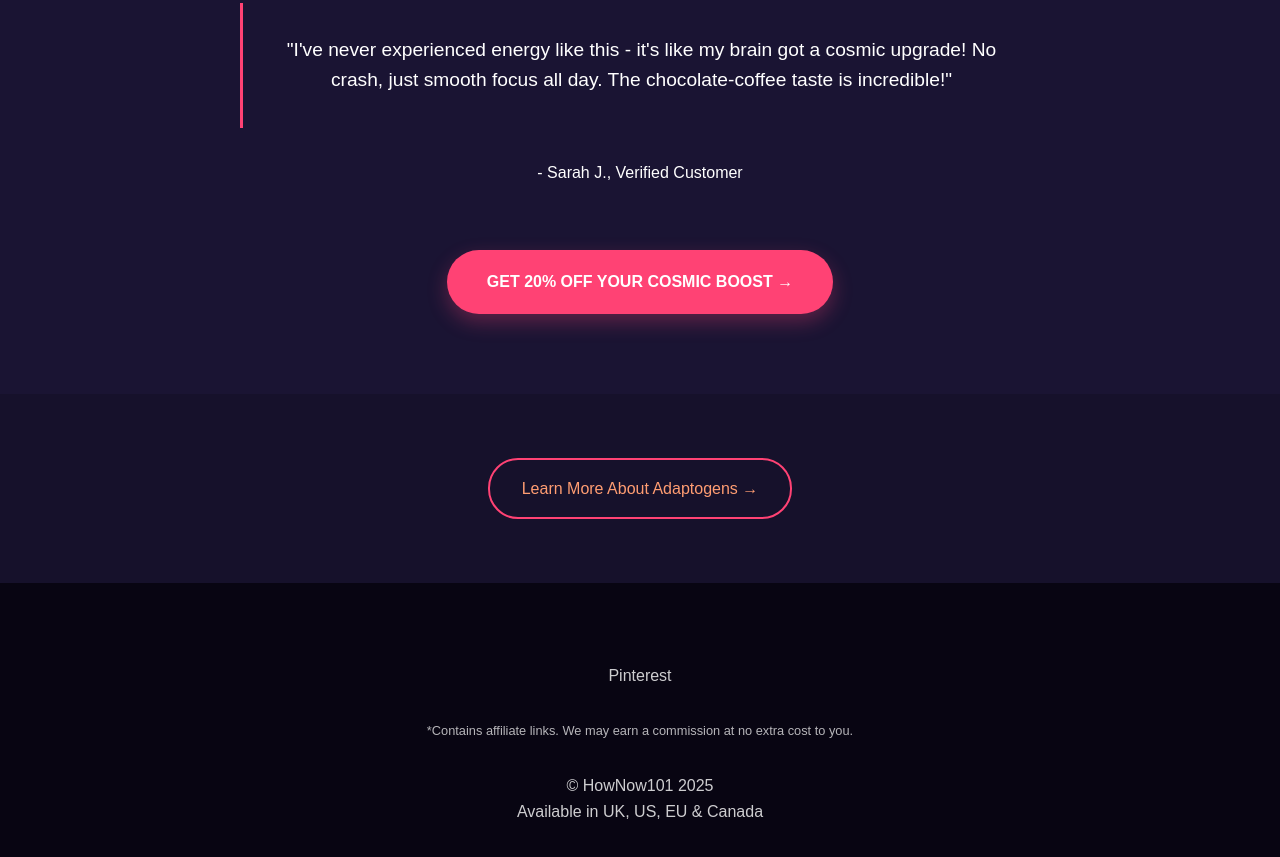
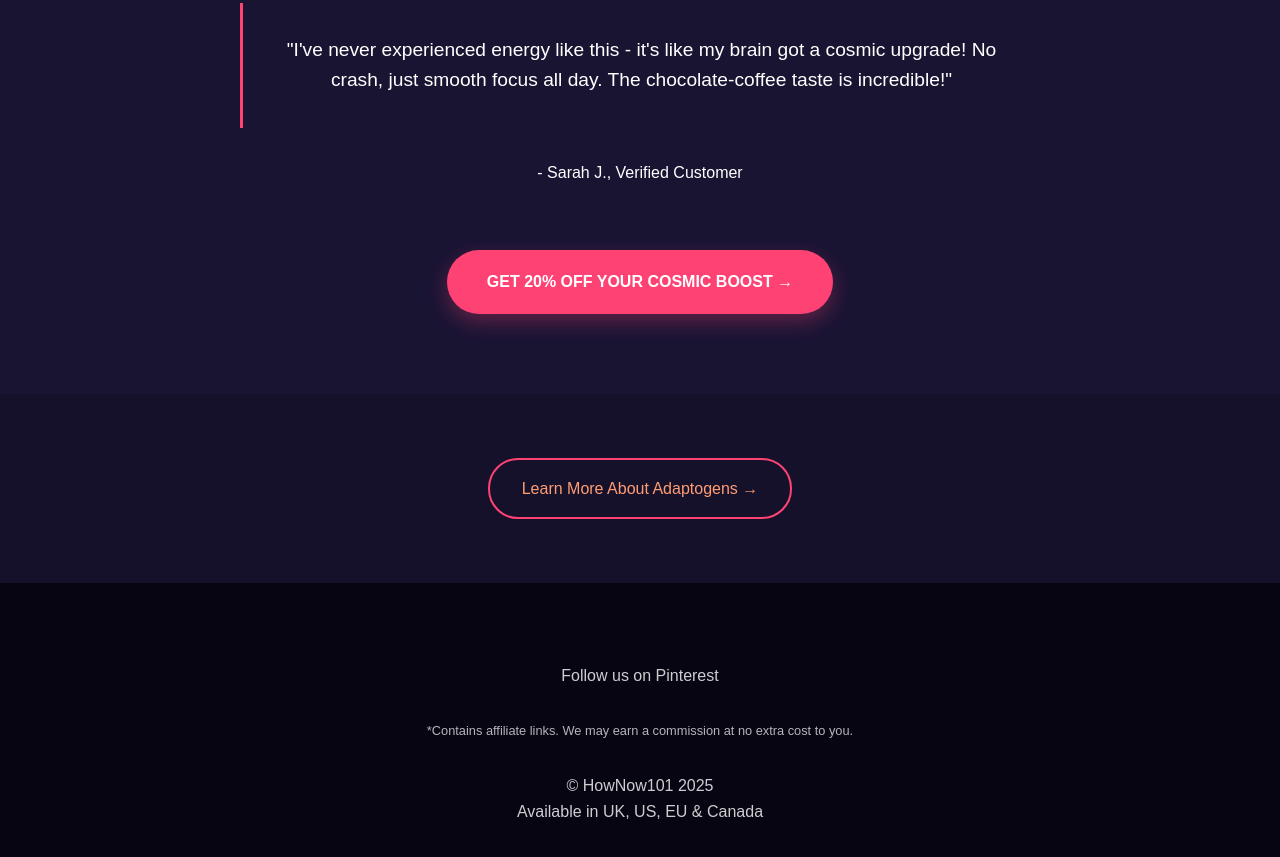
Before and after one commit to HowNow101/Adaptogens, a plain HTML site: page index.html in a window 1280 px wide. Shown: the part 978-1835 px from the top of the page. Drawn offline with Linux system fonts and the light colour scheme.

Commit message:
Update index.html

```diff
--- a/index.html
+++ b/index.html
@@ -217,7 +217,7 @@
 
     <footer>
         <div class="social-links">
-            <a href="https://uk.pinterest.com/HowNow101/adaptogen101">Pinterest</a>
+            <a href="https://uk.pinterest.com/HowNow101/adaptogen101">Follow us on Pinterest</a>
         </div>
 
         <p class="affiliate-disclaimer">
```
